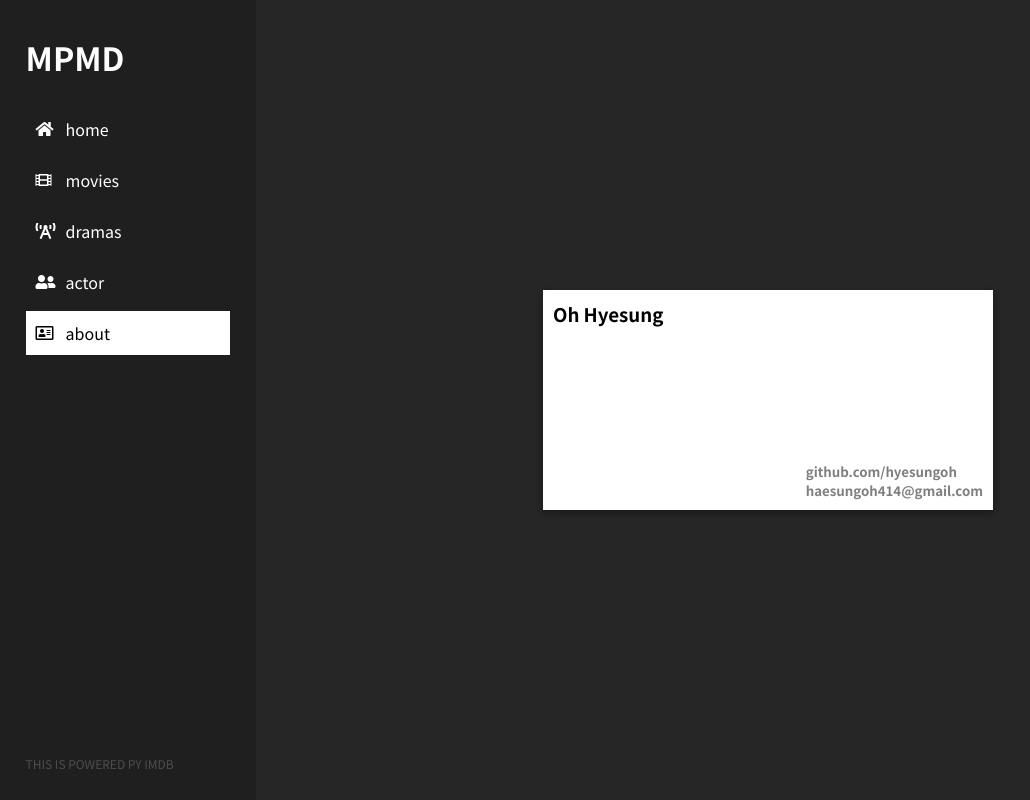
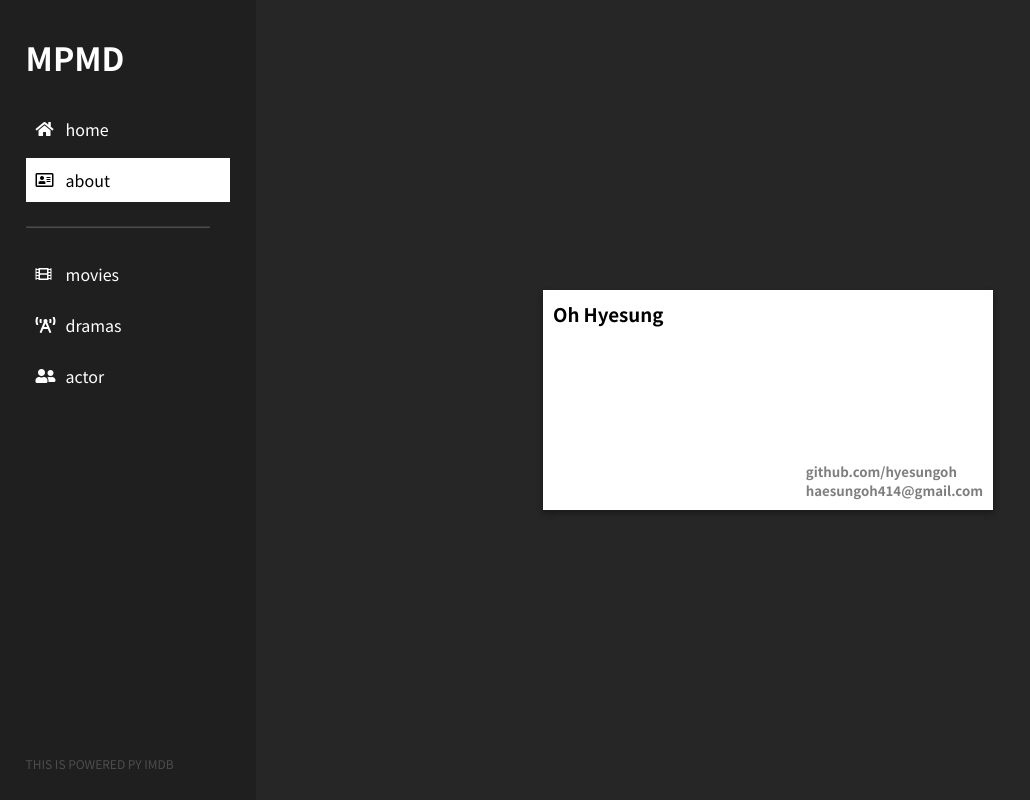
Before and after one commit to hyesungoh/MPMD, a React (Create React App) app in the folder front/: page /about in a window 1280 px wide. Shown: the whole page, without its empty margins (0-1030 px from the left). Built offline with nearby package versions, Linux system fonts and the light colour scheme.

Commit message:
add detail design to nav

```diff
--- a/front/src/components/Nav.css
+++ b/front/src/components/Nav.css
@@ -141,14 +141,14 @@
     transition-delay: 0.25s;
 }
 
-/* .nav__hr {
+.nav__hr {
     position: relative;
     width: 90%;
     align-self: center;
     border-radius: 10px;
     opacity: 0.2;
-    margin: 12% 0px;
-} */
+    margin: 24px 0px;
+}
 
 .nav__footer {
     margin-top: auto;
--- a/front/src/components/Nav.js
+++ b/front/src/components/Nav.js
@@ -30,6 +30,16 @@ const Nav = () => {
                     <i className="fas fa-home"></i> home
                 </Link>
 
+                <Link to="/about" className={useCurrentPath("/about")}>
+                    <span></span>
+                    <span></span>
+                    <span></span>
+                    <span></span>
+                    <i className="far fa-address-card"></i> about
+                </Link>
+
+                <hr className="nav__hr" />
+
                 <Link to="/movies" className={useCurrentPath("/movies")}>
                     <span></span>
                     <span></span>
@@ -53,17 +63,7 @@ const Nav = () => {
                     <span></span>
                     <i className="fas fa-user-friends"></i> actor
                 </Link>
-
-                <Link to="/about" className={useCurrentPath("/about")}>
-                    <span></span>
-                    <span></span>
-                    <span></span>
-                    <span></span>
-                    <i className="far fa-address-card"></i> about
-                </Link>
             </div>
-
-            {/* <hr className="nav__hr"/> */}
 
             <div className="nav__footer">
                 <span>this is powered py IMDB</span>
```
Also changed, not shown: 1 other file (tests, documents, lock files or other folders).
